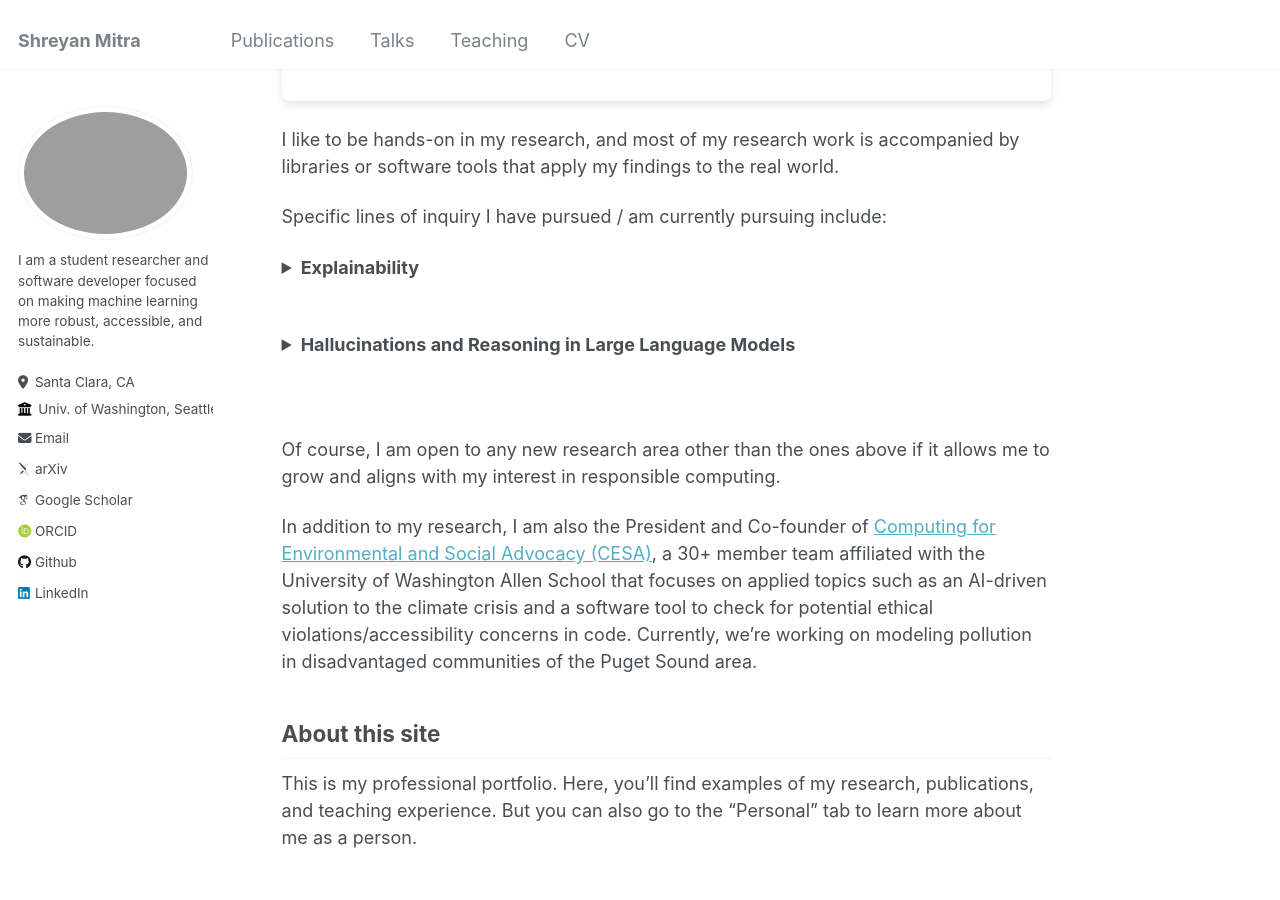
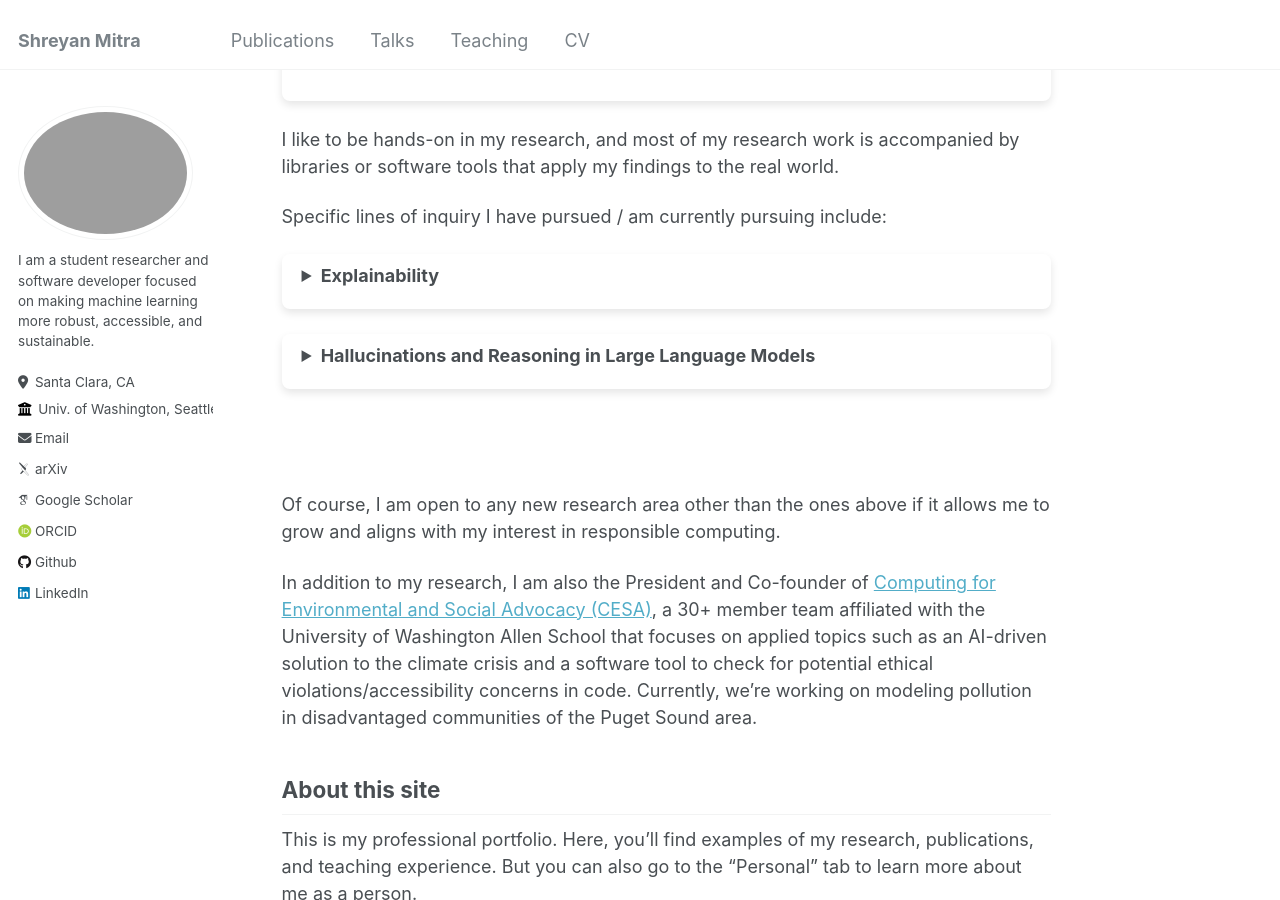
Before and after one commit to shreyanmitra/shreyanmitra.github.io, a Jekyll site: the page built from _pages/about.md, in a window 1280 px wide and 900 px high, scrolled down 527 px. Built offline with Jekyll 4.4.1, drawn with Linux system fonts in a browser that asks for light colours; emoji names are drawn with the system emoji font; some web fonts are replaced.

Commit message:
Update about.md

```diff
--- a/_pages/about.md
+++ b/_pages/about.md
@@ -23,15 +23,18 @@ I like to be hands-on in my research, and most of my research work is accompanie
 
 Specific lines of inquiry I have pursued / am currently pursuing include:
 
+<div style="background-color: white; box-shadow: 0 4px 8px rgba(0, 0, 0, 0.1); padding: 20px; padding-top: 8px; border-radius: 8px; min-width:600px;margin-bottom: 25px">
 <details>
 <summary><b>Explainability</b></summary>
 In short, explainability refers to understanding why ML models behave the way they do. Several explainability tools ("explanatory systems") have been developed in the last few years. My work on this topic includes devising a metric to compare different explanations for a given model and deciding which of them better approximates the ground truth. My research also brought me to create XAISuite, a library and framework in Python and Matlab that brings all the different explanatory systems onto an unified interface. XAISuite further democratizes AI by not requiring users to have any coding experience and to seamlessly deploy the models they need for their use case.
 </details>
-<br>
+</div>
+<div style="background-color: white; box-shadow: 0 4px 8px rgba(0, 0, 0, 0.1); padding: 20px; padding-top: 8px; border-radius: 8px; min-width:600px;margin-bottom: 25px">
 <details>
 <summary><b>Hallucinations and Reasoning in Large Language Models</b></summary>
 Large language models (LLMs) like ChatGPT or Llama have gained widespread popularity due to their ability to answer questions and converse like humans. However, unlike humans, LLMs often fail to reason about scenarios in a logical and accurate manner. When LLMs generate incorrect, irrelevant, or nonsensical output, we say that it "hallucinates". I study the factors leading to LLM hallucinations and attempt to generate faster, more memory-efficient ways to detect hallucinations when they occur. I also look at ways to reduce the risk of such erroneous output, such as by incorporating symbolic reasoning, integrating a common sense database, or adding self-evaluation stages.
 </details>
+</div>
 <br>
 <br>
 
```
